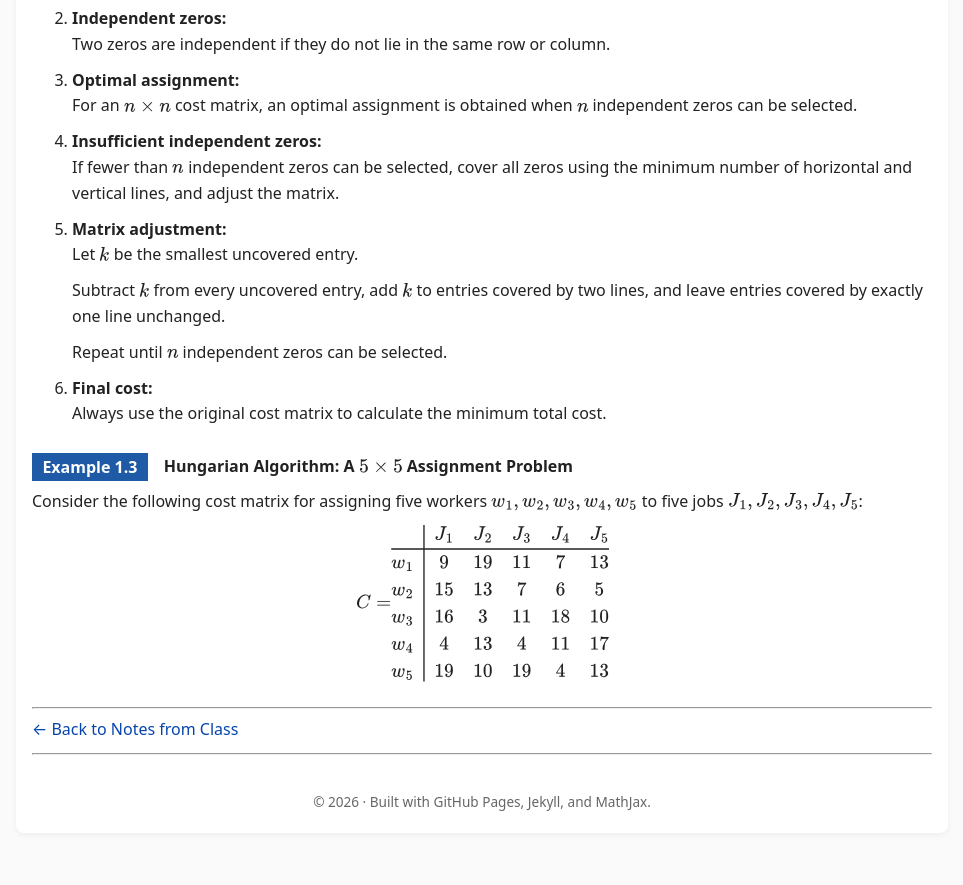
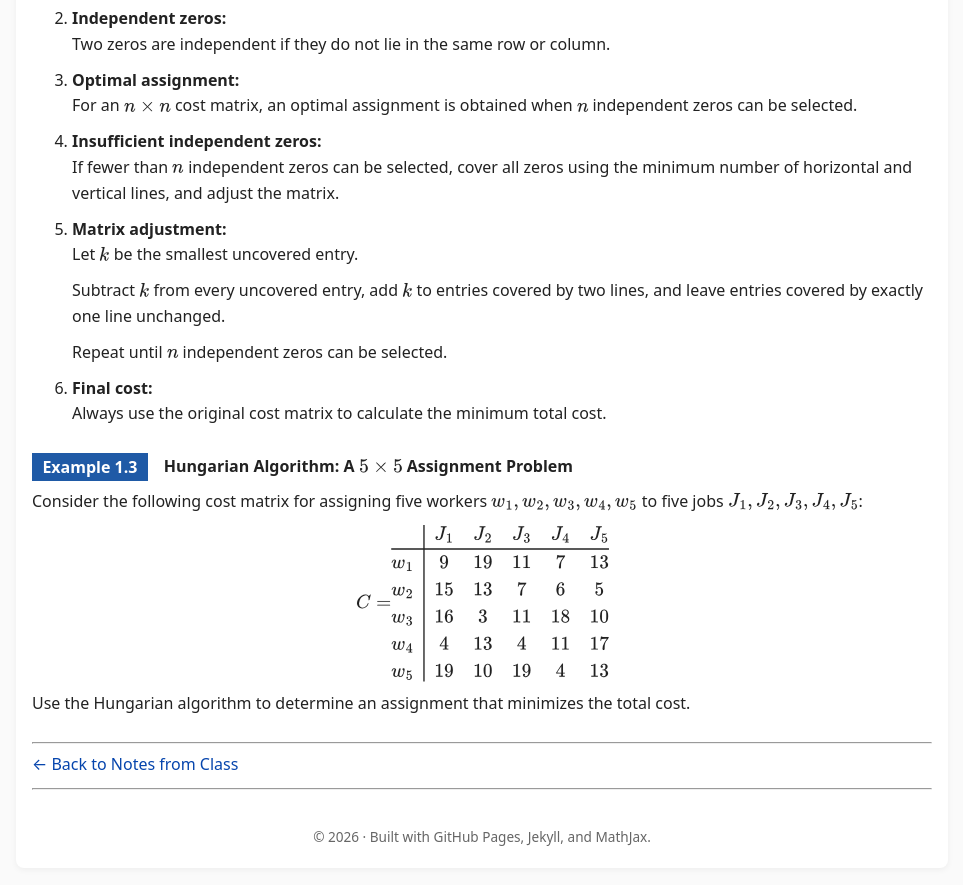
Before and after one commit to SaleemKamaludin/SaleemKamaludin.github.io, a Jekyll site: the page built from courses/math-2276/notes-from-class/supplementary-lecture-6/index.md, in a window 1280 px wide and 900 px high, scrolled down 6352 px. Shown: the top 885 px of the window, without its empty margins (158-1121 px from the left). Built offline with Jekyll 4.4.1, drawn with Linux system fonts in a browser that asks for light colours.

Commit message:
Add problem instruction to Example 1.3

```diff
--- a/courses/math-2276/notes-from-class/supplementary-lecture-6/index.md
+++ b/courses/math-2276/notes-from-class/supplementary-lecture-6/index.md
@@ -1031,6 +1031,15 @@ w_5 & 19 & 10 & 19 & 4 & 13
     </div>
 
   </div>
+
+  <div id="example-hungarian-five-by-five-problem-instruction">
+
+    <p>
+      Use the Hungarian algorithm to determine an assignment
+      that minimizes the total cost.
+    </p>
+
+  </div>
 </div>
 
 
```
